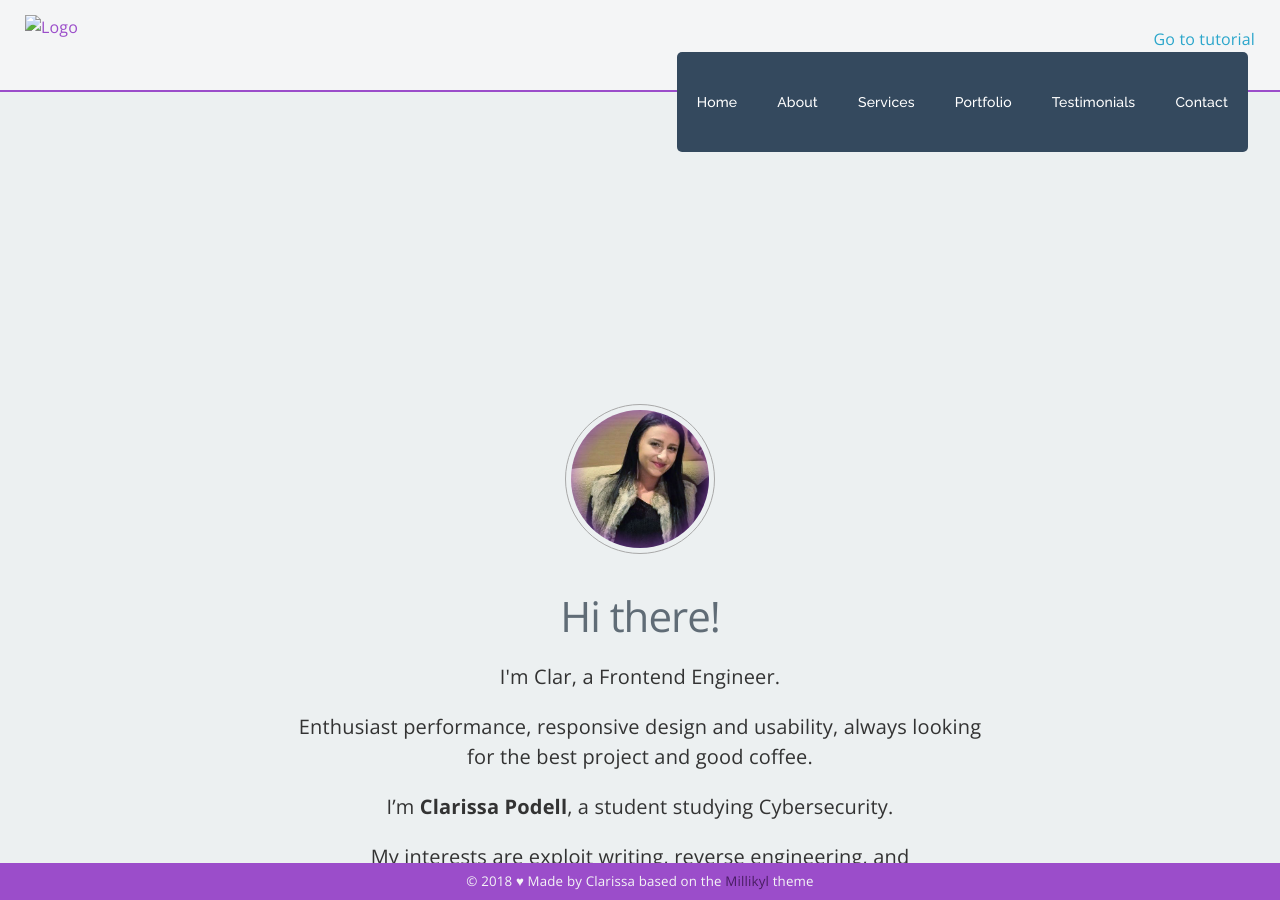
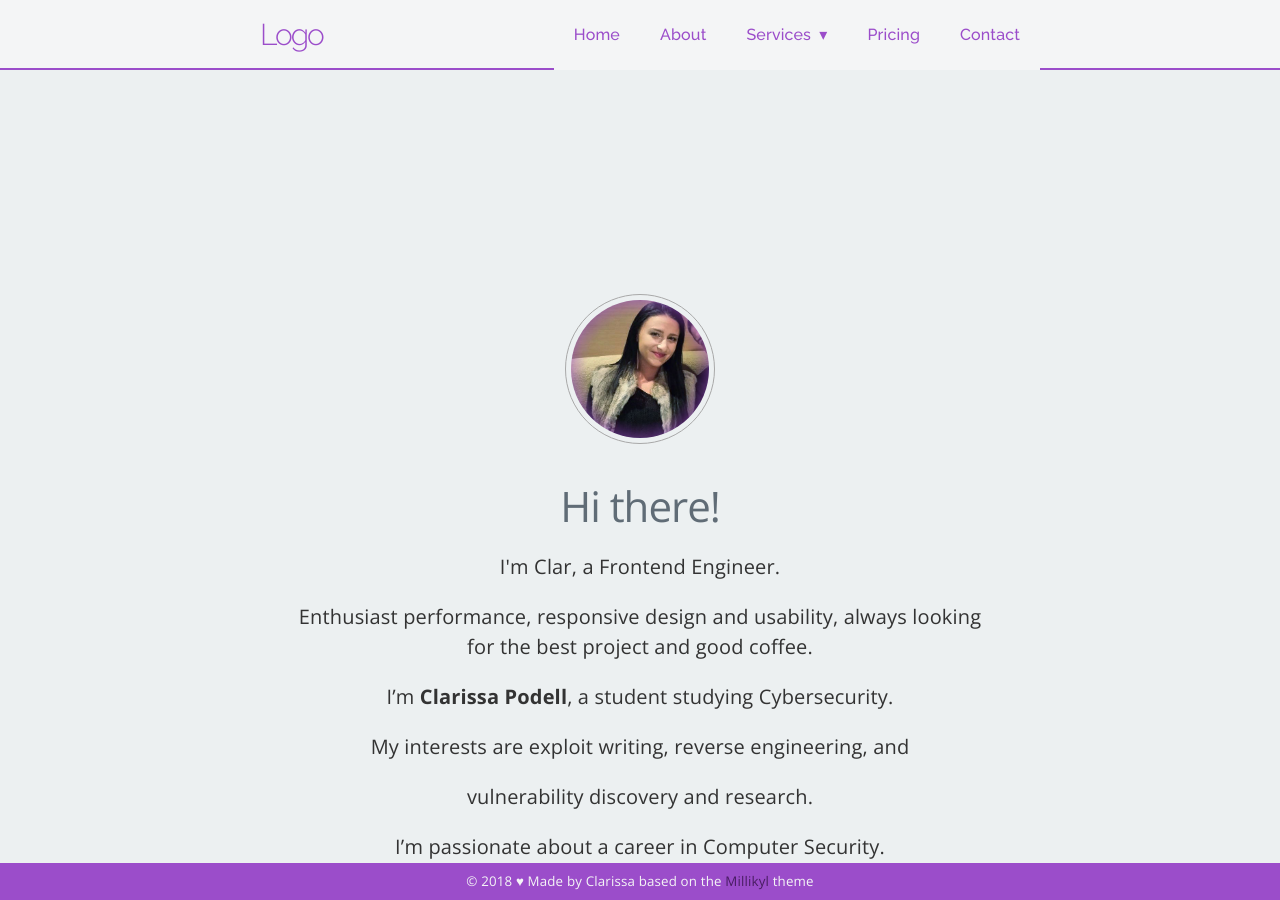
Before and after one commit to c1arissa/c1arissa.github.io, a Jekyll site: the page built from index.md, in a window 1280 px wide and 900 px high. Built offline with Jekyll 4.4.1, drawn with Linux system fonts in a browser that asks for light colours; nearby versions of some CDN libraries.

Commit message:
Update nav2.html

```diff
--- a/_includes/nav2.html
+++ b/_includes/nav2.html
@@ -1,68 +1,40 @@
-<div class="header">
-			<div class="logo">
-				<a href="//toddmotto.com" target="_blank">
-					<img src="favicon.jpg" alt="Logo" class="logo-img">
-				</a>
+<section class="navigation">
+  <div class="nav-container">
+    <div class="brand">
+      <a href="#!">Logo</a>
     </div>
-			<ul class="demo-nav">
-				<li class="demo-nav-link">
-					<a href="http://toddmotto.com/building-an-html5-responsive-menu-with-media-queries-javascript">Go to tutorial</a>
+    <nav>
+      <div class="nav-mobile">
+        <a id="nav-toggle" href="#!"><span></span></a>
+      </div>
+      <ul class="nav-list">
+        <li>
+          <a href="#!">Home</a>
+        </li>
+        <li>
+          <a href="#!">About</a>
+        </li>
+        <li>
+          <a href="#!">Services</a>
+          <ul class="nav-dropdown">
+            <li>
+              <a href="#!">Web Design</a>
+            </li>
+            <li>
+              <a href="#!">Web Development</a>
+            </li>
+            <li>
+              <a href="#!">Graphic Design</a>
             </li>
           </ul>
-		</div>
-
-		<div class="wrapper">
-			<div class="main">
-
-				<!-- Nav -->
-				<nav class="nav">
-					<ul class="nav-list">
-						<li class="nav-item"><a href="#">Home</a></li>
-						<li class="nav-item"><a href="#">About</a></li>
-						<li class="nav-item"><a href="#">Services</a></li>
-						<li class="nav-item"><a href="#">Portfolio</a></li>
-						<li class="nav-item"><a href="#">Testimonials</a></li>
-						<li class="nav-item"><a href="#">Contact</a></li>
+        </li>
+        <li>
+          <a href="#!">Pricing</a>
+        </li>
+        <li>
+          <a href="#!">Contact</a>
+        </li>
       </ul>
     </nav>
-				<!-- /Nav -->
-
-
   </div>
-		</div>
-
-		<script>
-		(function () {
-
-		    // Create mobile element
-		    var mobile = document.createElement('div');
-		    mobile.className = 'nav-mobile';
-		    document.querySelector('.nav').appendChild(mobile);
-
-		    // hasClass
-		    function hasClass(elem, className) {
-		        return new RegExp(' ' + className + ' ').test(' ' + elem.className + ' ');
-		    }
-
-		    // toggleClass
-		    function toggleClass(elem, className) {
-		        var newClass = ' ' + elem.className.replace(/[\t\r\n]/g, ' ') + ' ';
-		        if (hasClass(elem, className)) {
-		            while (newClass.indexOf(' ' + className + ' ') >= 0) {
-		                newClass = newClass.replace(' ' + className + ' ', ' ');
-		            }
-		            elem.className = newClass.replace(/^\s+|\s+$/g, '');
-		        } else {
-		            elem.className += ' ' + className;
-		        }
-		    }
-
-		    // Mobile nav function
-		    var mobileNav = document.querySelector('.nav-mobile');
-		    var toggle = document.querySelector('.nav-list');
-		    mobileNav.onclick = function () {
-		        toggleClass(this, 'nav-mobile-open');
-		        toggleClass(toggle, 'nav-active');
-		    };
-		})();
-		</script>
+</section>
```
Lines whose indentation alone changed are shown as unchanged.
